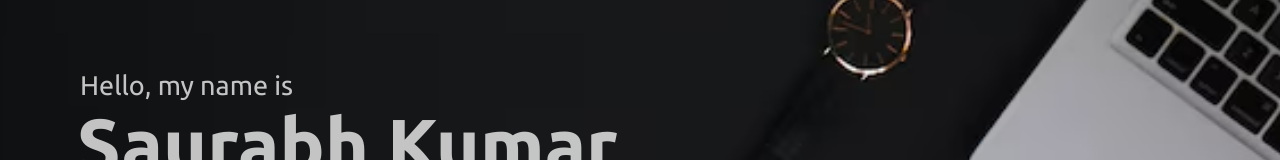
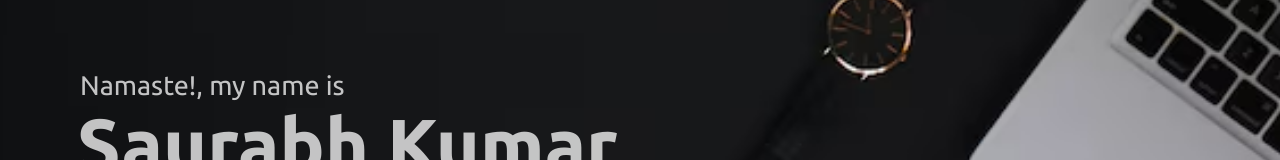
Before and after one commit to saurabhkr78/My-Portfolio, a plain HTML site: page index.html in a window 1280 px wide. Shown: the part 184-344 px from the top of the page. Drawn offline with nearby package versions, Linux system fonts and the light colour scheme.

Commit message:
greeting changed

```diff
--- a/index.html
+++ b/index.html
@@ -69,7 +69,7 @@
 
             <div class="home-content">
 
-                <div class="text-1">Hello, my name is</div>
+                <div class="text-1">Namaste!, my name is</div>
 
                 <div class="text-2">Saurabh Kumar</div>
 
```
